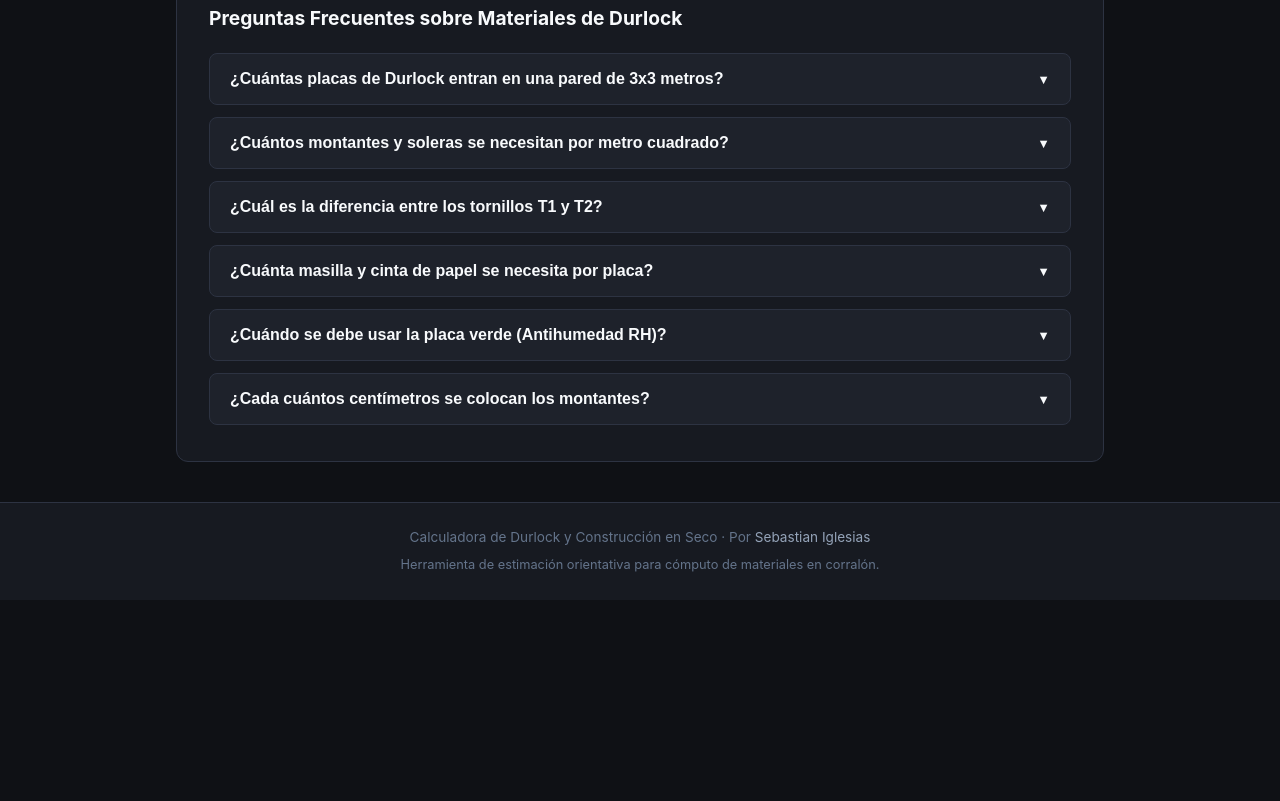
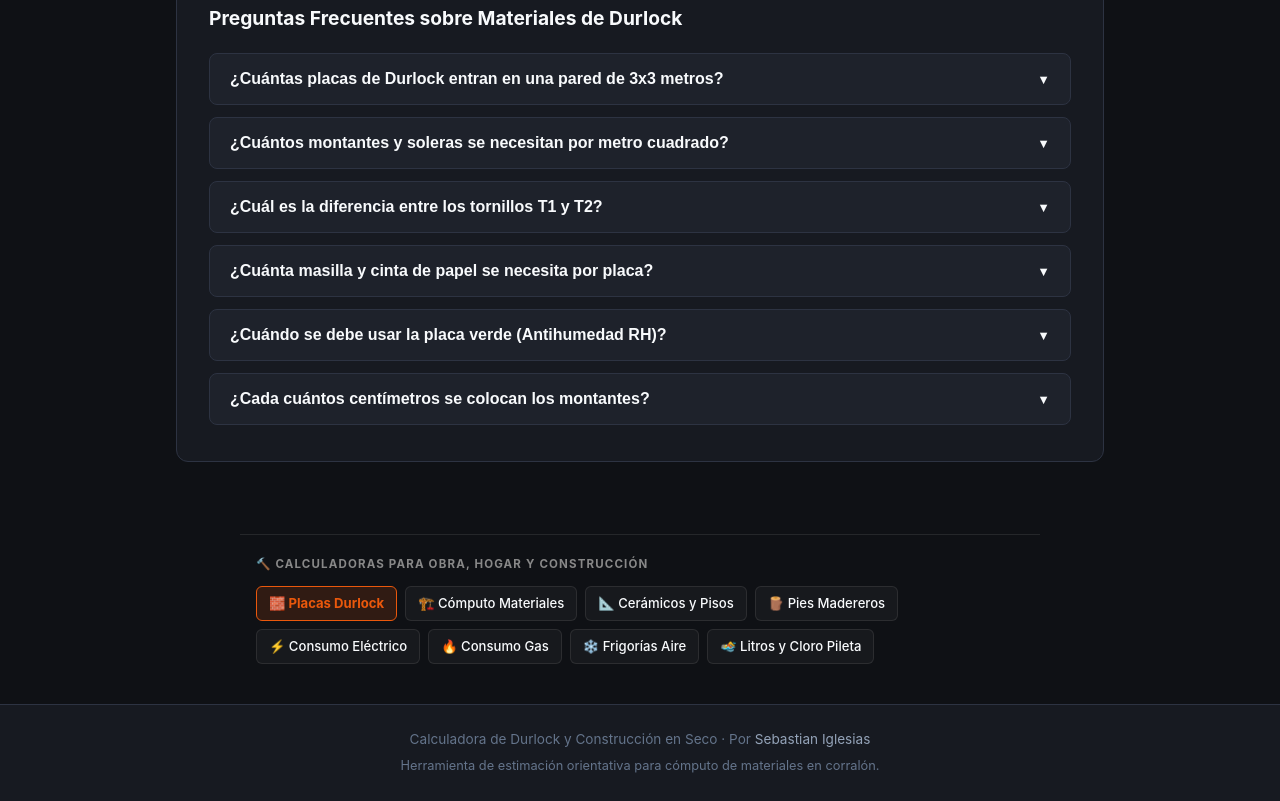
Before and after one commit to sebiglesias/durlock, a plain HTML site: page index.html in a window 1280 px wide. Shown: the part 3003-3804 px from the top of the page. Before the commit the page ends 3603 px from the top, so only its background shows below. Drawn offline with Linux system fonts and the light colour scheme.

Commit message:
feat(seo): add family interlinking navigation cluster

```diff
--- a/index.html
+++ b/index.html
@@ -477,7 +477,23 @@
   </main>
 
   <!-- Footer -->
-  <footer>
+
+    <!-- Family Interlinking Nav (SEO Cluster) -->
+    <nav class="family-nav" aria-label="🔨 Calculadoras para Obra, Hogar y Construcción" style="margin: 32px auto 20px; padding: 20px 16px; max-width: 800px; border-top: 1px solid rgba(125,125,125,0.2); text-align: left;">
+      <span style="display: block; font-size: 0.72rem; text-transform: uppercase; letter-spacing: 0.1em; color: #888; font-weight: 700; margin-bottom: 12px;">🔨 Calculadoras para Obra, Hogar y Construcción</span>
+      <div style="display: flex; flex-wrap: wrap; gap: 8px;">
+        <span style="padding: 6px 12px; border-radius: 6px; font-size: 0.82rem; font-weight: 700; background: rgba(234, 88, 12, 0.15); border: 1px solid #ea580c; color: #ea580c;">🧱 Placas Durlock</span>
+      <a href="https://sebiglesias.com.ar/materiales/" style="padding: 6px 12px; border-radius: 6px; font-size: 0.82rem; font-weight: 500; text-decoration: none; color: inherit; background: rgba(125,125,125,0.08); border: 1px solid rgba(125,125,125,0.2); transition: all 0.2s;">🏗️ Cómputo Materiales</a>
+      <a href="https://sebiglesias.com.ar/ceramicos/" style="padding: 6px 12px; border-radius: 6px; font-size: 0.82rem; font-weight: 500; text-decoration: none; color: inherit; background: rgba(125,125,125,0.08); border: 1px solid rgba(125,125,125,0.2); transition: all 0.2s;">📐 Cerámicos y Pisos</a>
+      <a href="https://sebiglesias.com.ar/pies-madereros/" style="padding: 6px 12px; border-radius: 6px; font-size: 0.82rem; font-weight: 500; text-decoration: none; color: inherit; background: rgba(125,125,125,0.08); border: 1px solid rgba(125,125,125,0.2); transition: all 0.2s;">🪵 Pies Madereros</a>
+      <a href="https://sebiglesias.com.ar/consumo-electrico/" style="padding: 6px 12px; border-radius: 6px; font-size: 0.82rem; font-weight: 500; text-decoration: none; color: inherit; background: rgba(125,125,125,0.08); border: 1px solid rgba(125,125,125,0.2); transition: all 0.2s;">⚡ Consumo Eléctrico</a>
+      <a href="https://sebiglesias.com.ar/consumo-gas/" style="padding: 6px 12px; border-radius: 6px; font-size: 0.82rem; font-weight: 500; text-decoration: none; color: inherit; background: rgba(125,125,125,0.08); border: 1px solid rgba(125,125,125,0.2); transition: all 0.2s;">🔥 Consumo Gas</a>
+      <a href="https://sebiglesias.com.ar/frigorias/" style="padding: 6px 12px; border-radius: 6px; font-size: 0.82rem; font-weight: 500; text-decoration: none; color: inherit; background: rgba(125,125,125,0.08); border: 1px solid rgba(125,125,125,0.2); transition: all 0.2s;">❄️ Frigorías Aire</a>
+      <a href="https://sebiglesias.com.ar/pileta/" style="padding: 6px 12px; border-radius: 6px; font-size: 0.82rem; font-weight: 500; text-decoration: none; color: inherit; background: rgba(125,125,125,0.08); border: 1px solid rgba(125,125,125,0.2); transition: all 0.2s;">🏊 Litros y Cloro Pileta</a>
+      </div>
+    </nav>
+
+<footer>
     <div class="container">
       <p>
         Calculadora de Durlock y Construcción en Seco · Por <a href="https://sebiglesias.com.ar" target="_blank" rel="noopener noreferrer">Sebastian Iglesias</a>
```
